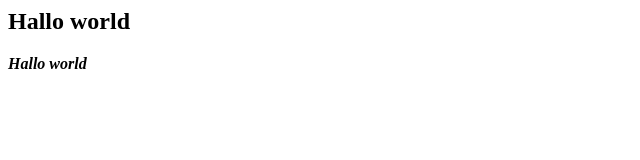
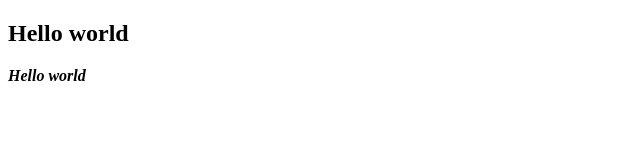
Before and after one commit to AndreiBakhtinov/team23, a plain HTML site: page index.html in a window 1280 px wide. Shown: the whole page, without its empty margins (0-640 px from the left). Drawn offline with Linux system fonts and the light colour scheme.

Commit message:
oleg new update

```diff
--- a/index.html
+++ b/index.html
@@ -1,12 +1,13 @@
+<!DOCTYPE html>
 <html lang="en">
   <head>
-    <title>Hallo</title>
+    <meta charset="UTF-8" />
+    <title>Hello world</title>
   </head>
-
   <body>
-    <h2>Hallo world</h2>
+    <h2>Hello world</h2>
     <p>
-      <strong><em>Hallo world</em></strong>
+      <strong><em>Hello world</em></strong>
     </p>
   </body>
 </html>
```
